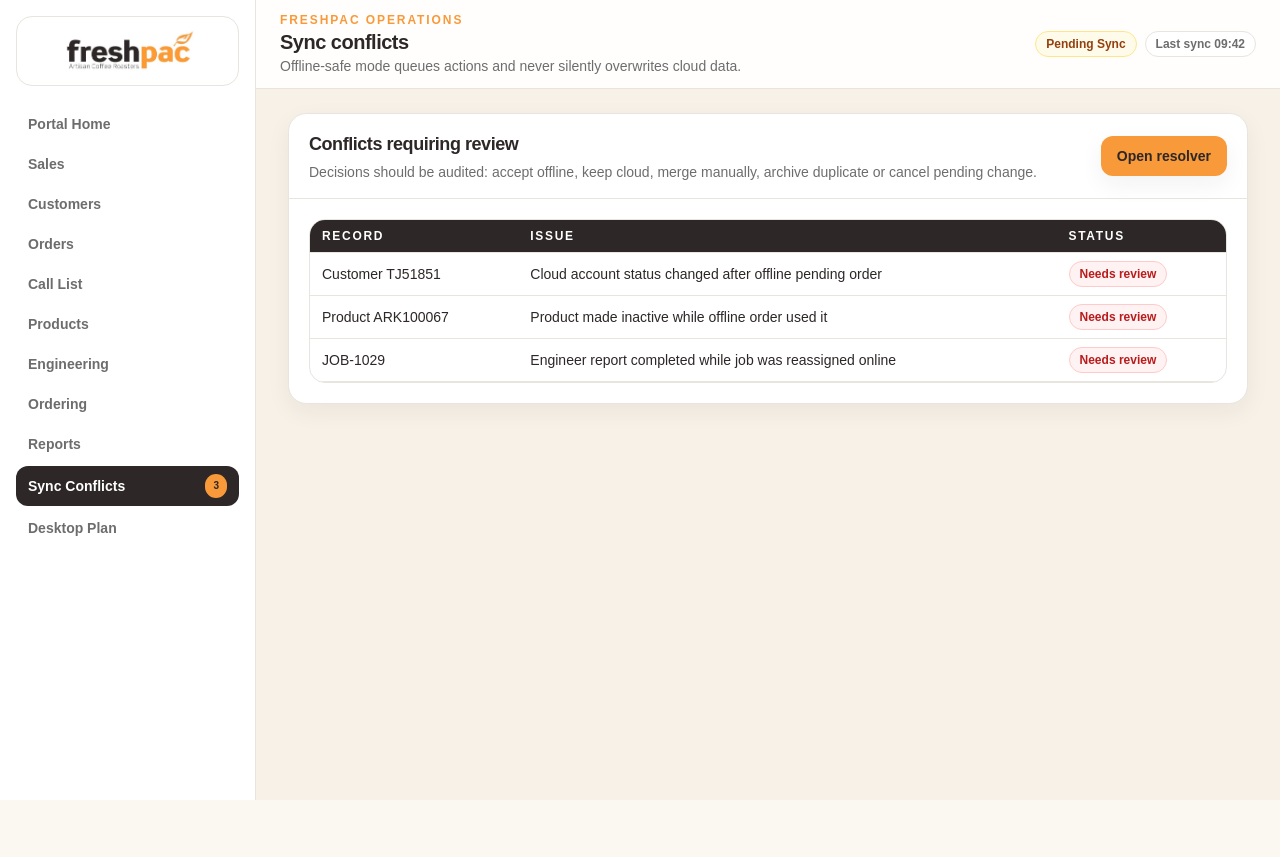
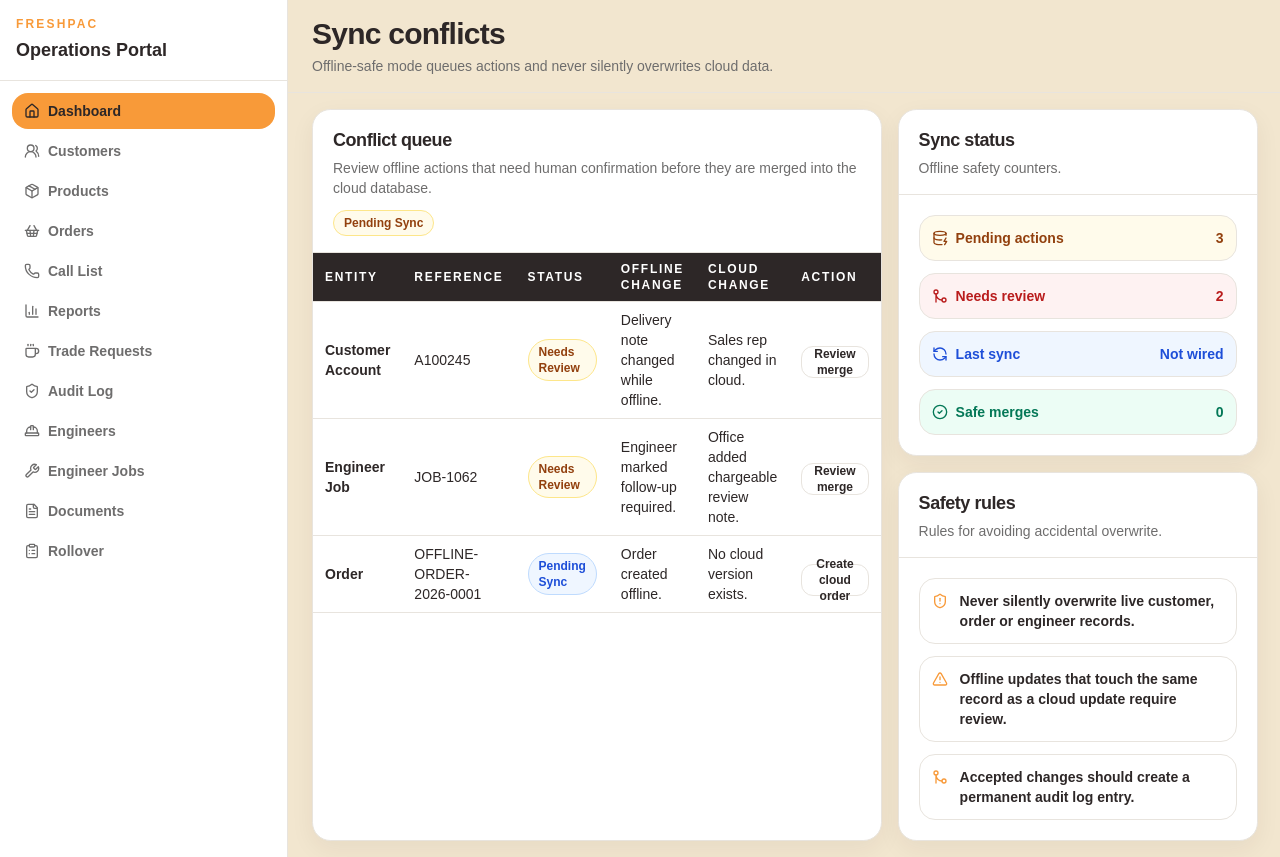
Before and after one commit to AnimeJunkie1412/Freshpac_007_V2, a Next.js app: page /portal/sales/sync-conflicts in a window 1280 px wide. Before the commit the page ends 800 px from the top, so only its background shows below. Built offline with nearby package versions, Linux system fonts and the light colour scheme.

Commit message:
Fix mobile portal layout and shell status props

```diff
--- a/src/app/layout.tsx
+++ b/src/app/layout.tsx
@@ -1,14 +1,19 @@
 import type { Metadata } from "next";
 import "./globals.css";
+import "./mobile-fixes.css";
 
 export const metadata: Metadata = {
-  title: "Freshpac B2B Operations Platform",
-  description: "Public website, ordering portal, sales portal and engineering portal framework for Freshpac."
+  title: "Freshpac B2B Platform",
+  description: "Freshpac Teas and Coffees operations platform"
 };
 
-export default function RootLayout({ children }: Readonly<{ children: React.ReactNode }>) {
+export default function RootLayout({
+  children
+}: {
+  children: React.ReactNode;
+}) {
   return (
-    <html lang="en-GB">
+    <html lang="en">
       <body>{children}</body>
     </html>
   );
--- /dev/null
+++ b/src/app/mobile-fixes.css
@@ -0,0 +1,48 @@
+html,
+body {
+  max-width: 100%;
+  overflow-x: hidden;
+}
+
+* {
+  box-sizing: border-box;
+}
+
+.portal-mobile-safe {
+  min-width: 0;
+  max-width: 100vw;
+  overflow-x: hidden;
+}
+
+.portal-content-safe {
+  min-width: 0;
+  width: 100%;
+  max-width: 100%;
+}
+
+.portal-scroll-panel {
+  min-width: 0;
+  max-width: 100%;
+  overflow-x: auto;
+  -webkit-overflow-scrolling: touch;
+}
+
+.fp-compact-table {
+  width: 100%;
+}
+
+@media (max-width: 768px) {
+  .fp-compact-table {
+    min-width: 760px;
+  }
+
+  .fp-compact-table th,
+  .fp-compact-table td {
+    white-space: nowrap;
+  }
+
+  .portal-card-safe {
+    min-width: 0;
+    max-width: calc(100vw - 1rem);
+  }
+}
--- a/src/app/portal/desktop/page.tsx
+++ b/src/app/portal/desktop/page.tsx
@@ -1,41 +1,110 @@
+import { Database, HardDriveDownload, RefreshCcw, WifiOff } from "lucide-react";
 import { PortalShell } from "@/components/layout/portal-shell";
 import { Badge } from "@/components/ui/badge";
 import { Card, CardContent, CardDescription, CardHeader, CardTitle } from "@/components/ui/card";
-import { offlineAllowedActions, offlineBlockedActions } from "@/lib/offline/offline-rules";
 
 export default function DesktopPlanPage() {
   return (
-    <PortalShell title="Desktop offline plan" subtitle="Framework for Tauri/Electron shell, SQLite local cache, offline queue and Supabase sync." activeHref="/portal/desktop" status="Pending Sync">
+    <PortalShell
+      title="Desktop offline plan"
+      subtitle="Framework for Tauri/Electron shell, SQLite local cache, offline queue and Supabase sync."
+      activeHref="/portal/desktop"
+    >
       <div className="grid gap-4 lg:grid-cols-2">
-        <Card>
+        <Card className="portal-card-safe">
           <CardHeader>
-            <CardTitle>Allowed while offline</CardTitle>
-            <CardDescription>Actions become pending drafts or queued sync actions.</CardDescription>
+            <div className="flex items-center justify-between gap-3">
+              <div>
+                <CardTitle>Offline sync architecture</CardTitle>
+                <CardDescription>
+                  Planned desktop sync structure for engineers and telesales staff.
+                </CardDescription>
+              </div>
+
+              <Badge tone="warning">Pending Sync</Badge>
+            </div>
           </CardHeader>
-          <CardContent className="grid gap-2">
-            {offlineAllowedActions.map((action) => (
-              <div key={action} className="flex items-center justify-between rounded-2xl border border-emerald-100 bg-emerald-50 px-3 py-2 text-sm font-semibold text-emerald-800">
-                {action}
-                <Badge tone="success">Allowed</Badge>
-              </div>
-            ))}
+
+          <CardContent className="grid gap-3">
+            <FeatureRow
+              icon={<Database className="size-4" />}
+              title="SQLite local cache"
+              description="Customer accounts, jobs, orders and pricing cached locally."
+            />
+
+            <FeatureRow
+              icon={<WifiOff className="size-4" />}
+              title="Offline engineer mode"
+              description="Engineer jobs continue working without signal."
+            />
+
+            <FeatureRow
+              icon={<RefreshCcw className="size-4" />}
+              title="Background sync queue"
+              description="Changes sync back to Supabase automatically."
+            />
+
+            <FeatureRow
+              icon={<HardDriveDownload className="size-4" />}
+              title="Delta downloads"
+              description="Only changed records downloaded to devices."
+            />
           </CardContent>
         </Card>
-        <Card>
+
+        <Card className="portal-card-safe">
           <CardHeader>
-            <CardTitle>Blocked while offline</CardTitle>
-            <CardDescription>Protected actions need live cloud checks before becoming final.</CardDescription>
+            <CardTitle>Planned sync protections</CardTitle>
+            <CardDescription>
+              Preventing data corruption between offline devices and live portal updates.
+            </CardDescription>
           </CardHeader>
-          <CardContent className="grid gap-2">
-            {offlineBlockedActions.map((action) => (
-              <div key={action} className="flex items-center justify-between rounded-2xl border border-red-100 bg-red-50 px-3 py-2 text-sm font-semibold text-red-800">
-                {action}
-                <Badge tone="danger">Blocked</Badge>
-              </div>
-            ))}
+
+          <CardContent>
+            <div className="space-y-3">
+              {[
+                "Version tracking on all synced entities",
+                "Conflict review queue for admin users",
+                "Per-device sync logs",
+                "Soft-delete recovery support",
+                "Partial retry queue support",
+                "Offline image upload queue",
+                "Sync throttling for weak connections"
+              ].map((item) => (
+                <div
+                  key={item}
+                  className="rounded-2xl border border-freshpac-panel bg-white p-3 text-sm font-semibold text-freshpac-charcoal"
+                >
+                  {item}
+                </div>
+              ))}
+            </div>
           </CardContent>
         </Card>
       </div>
     </PortalShell>
   );
 }
+
+function FeatureRow({
+  icon,
+  title,
+  description
+}: {
+  icon: React.ReactNode;
+  title: string;
+  description: string;
+}) {
+  return (
+    <div className="flex gap-3 rounded-2xl border border-freshpac-panel bg-white p-3">
+      <div className="mt-0.5 rounded-xl bg-orange-100 p-2 text-freshpac-charcoal">
+        {icon}
+      </div>
+
+      <div>
+        <p className="font-black text-freshpac-charcoal">{title}</p>
+        <p className="mt-1 text-sm text-freshpac-grey">{description}</p>
+      </div>
+    </div>
+  );
+}
--- a/src/app/portal/sales/sync-conflicts/page.tsx
+++ b/src/app/portal/sales/sync-conflicts/page.tsx
@@ -1,37 +1,173 @@
+import { AlertTriangle, CheckCircle2, DatabaseZap, GitMerge, RefreshCcw, ShieldAlert } from "lucide-react";
 import { PortalShell } from "@/components/layout/portal-shell";
 import { Badge } from "@/components/ui/badge";
 import { Button } from "@/components/ui/button";
 import { Card, CardContent, CardDescription, CardHeader, CardTitle } from "@/components/ui/card";
-import { DataTable } from "@/components/ui/data-table";
 
 const conflicts = [
-  { record: "Customer TJ51851", issue: "Cloud account status changed after offline pending order", action: "Needs review" },
-  { record: "Product ARK100067", issue: "Product made inactive while offline order used it", action: "Needs review" },
-  { record: "JOB-1029", issue: "Engineer report completed while job was reassigned online", action: "Needs review" }
+  {
+    entity: "Customer Account",
+    reference: "A100245",
+    status: "Needs Review",
+    offlineChange: "Delivery note changed while offline.",
+    cloudChange: "Sales rep changed in cloud.",
+    action: "Review merge"
+  },
+  {
+    entity: "Engineer Job",
+    reference: "JOB-1062",
+    status: "Needs Review",
+    offlineChange: "Engineer marked follow-up required.",
+    cloudChange: "Office added chargeable review note.",
+    action: "Review merge"
+  },
+  {
+    entity: "Order",
+    reference: "OFFLINE-ORDER-2026-0001",
+    status: "Pending Sync",
+    offlineChange: "Order created offline.",
+    cloudChange: "No cloud version exists.",
+    action: "Create cloud order"
+  }
 ];
 
 export default function SyncConflictsPage() {
   return (
-    <PortalShell title="Sync conflicts" subtitle="Offline-safe mode queues actions and never silently overwrites cloud data." activeHref="/portal/sales/sync-conflicts" status="Pending Sync">
-      <Card>
-        <CardHeader className="flex flex-row items-center justify-between gap-4">
+    <PortalShell
+      title="Sync conflicts"
+      subtitle="Offline-safe mode queues actions and never silently overwrites cloud data."
+      activeHref="/portal/sales/sync-conflicts"
+    >
+      <div className="grid gap-4 xl:grid-cols-[1fr_360px]">
+        <Card className="portal-card-safe">
+          <CardHeader>
+            <div className="flex flex-wrap items-center justify-between gap-3">
               <div>
-            <CardTitle>Conflicts requiring review</CardTitle>
-            <CardDescription>Decisions should be audited: accept offline, keep cloud, merge manually, archive duplicate or cancel pending change.</CardDescription>
+                <CardTitle>Conflict queue</CardTitle>
+                <CardDescription>
+                  Review offline actions that need human confirmation before they are merged into the cloud database.
+                </CardDescription>
               </div>
-          <Button type="button">Open resolver</Button>
+
+              <Badge tone="warning">Pending Sync</Badge>
+            </div>
           </CardHeader>
-        <CardContent>
-          <DataTable
-            rows={conflicts as any}
-            columns={[
-              { header: "Record", accessor: "record" },
-              { header: "Issue", accessor: "issue" },
-              { header: "Status", accessor: (row: any) => <Badge tone="danger">{row.action}</Badge> }
-            ]}
+
+          <CardContent className="p-0">
+            <div className="portal-scroll-panel">
+              <table className="fp-compact-table min-w-full border-collapse">
+                <thead>
+                  <tr>
+                    <th>Entity</th>
+                    <th>Reference</th>
+                    <th>Status</th>
+                    <th>Offline change</th>
+                    <th>Cloud change</th>
+                    <th>Action</th>
+                  </tr>
+                </thead>
+
+                <tbody>
+                  {conflicts.map((conflict) => (
+                    <tr key={`${conflict.entity}-${conflict.reference}`}>
+                      <td className="font-bold">{conflict.entity}</td>
+                      <td>{conflict.reference}</td>
+                      <td>
+                        <Badge tone={conflict.status === "Pending Sync" ? "info" : "warning"}>
+                          {conflict.status}
+                        </Badge>
+                      </td>
+                      <td>{conflict.offlineChange}</td>
+                      <td>{conflict.cloudChange}</td>
+                      <td>
+                        <Button type="button" size="sm" variant="secondary">
+                          {conflict.action}
+                        </Button>
+                      </td>
+                    </tr>
+                  ))}
+                </tbody>
+              </table>
+            </div>
+          </CardContent>
+        </Card>
+
+        <div className="grid content-start gap-4">
+          <Card className="portal-card-safe">
+            <CardHeader>
+              <CardTitle>Sync status</CardTitle>
+              <CardDescription>Offline safety counters.</CardDescription>
+            </CardHeader>
+
+            <CardContent className="grid gap-3">
+              <StatusRow icon={<DatabaseZap className="size-4" />} label="Pending actions" value="3" tone="warning" />
+              <StatusRow icon={<GitMerge className="size-4" />} label="Needs review" value="2" tone="danger" />
+              <StatusRow icon={<RefreshCcw className="size-4" />} label="Last sync" value="Not wired" tone="info" />
+              <StatusRow icon={<CheckCircle2 className="size-4" />} label="Safe merges" value="0" tone="success" />
+            </CardContent>
+          </Card>
+
+          <Card className="portal-card-safe">
+            <CardHeader>
+              <CardTitle>Safety rules</CardTitle>
+              <CardDescription>Rules for avoiding accidental overwrite.</CardDescription>
+            </CardHeader>
+
+            <CardContent className="space-y-3">
+              <Rule
+                icon={<ShieldAlert className="size-4" />}
+                text="Never silently overwrite live customer, order or engineer records."
+              />
+              <Rule
+                icon={<AlertTriangle className="size-4" />}
+                text="Offline updates that touch the same record as a cloud update require review."
+              />
+              <Rule
+                icon={<GitMerge className="size-4" />}
+                text="Accepted changes should create a permanent audit log entry."
               />
             </CardContent>
           </Card>
+        </div>
+      </div>
     </PortalShell>
   );
 }
+
+function StatusRow({
+  icon,
+  label,
+  value,
+  tone
+}: {
+  icon: React.ReactNode;
+  label: string;
+  value: string;
+  tone: "success" | "warning" | "danger" | "info";
+}) {
+  const tones = {
+    success: "bg-emerald-50 text-emerald-700",
+    warning: "bg-amber-50 text-amber-800",
+    danger: "bg-red-50 text-red-700",
+    info: "bg-blue-50 text-blue-700"
+  };
+
+  return (
+    <div className={`flex items-center justify-between rounded-2xl border border-freshpac-panel p-3 ${tones[tone]}`}>
+      <div className="flex items-center gap-2">
+        {icon}
+        <p className="text-sm font-bold">{label}</p>
+      </div>
+      <p className="text-sm font-black">{value}</p>
+    </div>
+  );
+}
+
+function Rule({ icon, text }: { icon: React.ReactNode; text: string }) {
+  return (
+    <div className="flex gap-3 rounded-2xl border border-freshpac-panel bg-white p-3 text-sm font-semibold text-freshpac-charcoal">
+      <div className="mt-0.5 text-freshpac-orange">{icon}</div>
+      <p>{text}</p>
+    </div>
+  );
+}
--- a/src/components/layout/portal-shell.tsx
+++ b/src/components/layout/portal-shell.tsx
@@ -1,81 +1,108 @@
 import Link from "next/link";
-import Image from "next/image";
-import { Badge } from "@/components/ui/badge";
-import { cn } from "@/lib/utils";
+import type { ReactNode } from "react";
+import {
+  BarChart3,
+  ClipboardList,
+  Coffee,
+  FileText,
+  HardHat,
+  Home,
+  Package,
+  Phone,
+  ShieldCheck,
+  ShoppingBasket,
+  UsersRound,
+  Wrench
+} from "lucide-react";
 
-const portalNav = [
-  { label: "Portal Home", href: "/portal" },
-  { label: "Sales", href: "/portal/sales" },
-  { label: "Customers", href: "/portal/sales/customers" },
-  { label: "Orders", href: "/portal/sales/orders" },
-  { label: "Call List", href: "/portal/sales/call-list" },
-  { label: "Products", href: "/portal/sales/products" },
-  { label: "Engineering", href: "/portal/engineering" },
-  { label: "Ordering", href: "/portal/ordering" },
-  { label: "Reports", href: "/portal/sales/reports" },
-  { label: "Sync Conflicts", href: "/portal/sales/sync-conflicts" },
-  { label: "Desktop Plan", href: "/portal/desktop" }
+const navItems = [
+  { label: "Dashboard", href: "/portal", icon: Home },
+  { label: "Customers", href: "/portal/sales/customers", icon: UsersRound },
+  { label: "Products", href: "/portal/sales/products", icon: Package },
+  { label: "Orders", href: "/portal/sales/orders", icon: ShoppingBasket },
+  { label: "Call List", href: "/portal/sales/call-list", icon: Phone },
+  { label: "Reports", href: "/portal/sales/reports", icon: BarChart3 },
+  { label: "Trade Requests", href: "/portal/sales/trade-requests", icon: Coffee },
+  { label: "Audit Log", href: "/portal/sales/audit-log", icon: ShieldCheck },
+  { label: "Engineers", href: "/portal/engineers", icon: HardHat },
+  { label: "Engineer Jobs", href: "/portal/engineers/jobs", icon: Wrench },
+  { label: "Documents", href: "/portal/documents", icon: FileText },
+  { label: "Rollover", href: "/portal/rollover", icon: ClipboardList }
 ];
 
 export function PortalShell({
   title,
   subtitle,
   activeHref,
-  children,
-  status = "Online"
+  children
 }: {
   title: string;
-  subtitle: string;
-  activeHref: string;
-  children: React.ReactNode;
-  status?: "Online" | "Offline" | "Pending Sync";
+  subtitle?: string;
+  activeHref?: string;
+  children: ReactNode;
 }) {
-  const tone = status === "Online" ? "success" : status === "Offline" ? "danger" : "warning";
+  return (
+    <div className="portal-mobile-safe min-h-screen bg-freshpac-cream">
+      <div className="flex min-h-screen min-w-0 flex-col lg:flex-row">
+        <aside className="w-full shrink-0 border-b border-freshpac-panel bg-white lg:min-h-screen lg:w-72 lg:border-b-0 lg:border-r">
+          <div className="sticky top-0 z-30 bg-white">
+            <div className="border-b border-freshpac-panel p-4">
+              <Link href="/portal" className="block">
+                <p className="text-xs font-black uppercase tracking-[0.18em] text-freshpac-orange">
+                  Freshpac
+                </p>
+                <p className="mt-1 text-lg font-black text-freshpac-charcoal">
+                  Operations Portal
+                </p>
+              </Link>
+            </div>
+
+            <nav className="portal-scroll-panel flex gap-2 p-3 lg:block lg:max-h-[calc(100vh-88px)] lg:space-y-1 lg:overflow-y-auto">
+              {navItems.map((item) => {
+                const Icon = item.icon;
+                const isActive = activeHref
+                  ? activeHref === item.href || activeHref.startsWith(`${item.href}/`)
+                  : false;
 
                 return (
-    <div className="min-h-screen bg-[#f7f1e8]">
-      <aside className="fixed left-0 top-0 hidden h-screen w-64 border-r border-freshpac-panel bg-white p-4 lg:block">
-        <Link href="/" className="mb-5 flex items-center rounded-2xl border border-freshpac-panel p-3">
-          <Image src="/brand/freshpac-logo.jpg" alt="Freshpac" width={170} height={54} className="h-auto w-full object-contain" />
-        </Link>
-        <nav className="space-y-1">
-          {portalNav.map((item) => (
                   <Link
                     key={item.href}
                     href={item.href}
-              className={cn(
-                "flex items-center justify-between rounded-xl px-3 py-2 text-sm font-semibold transition",
-                activeHref === item.href ? "bg-freshpac-charcoal text-white" : "text-freshpac-grey hover:bg-orange-50 hover:text-freshpac-charcoal"
-              )}
+                    className={`flex shrink-0 items-center gap-2 rounded-2xl px-3 py-2 text-sm font-bold transition lg:w-full ${
+                      isActive
+                        ? "bg-freshpac-orange text-freshpac-charcoal"
+                        : "text-freshpac-grey hover:bg-orange-50 hover:text-freshpac-charcoal"
+                    }`}
                   >
-              {item.label}
-              {item.href === "/portal/sales/sync-conflicts" ? <span className="rounded-full bg-freshpac-orange px-2 py-0.5 text-[10px] font-black text-freshpac-charcoal">3</span> : null}
+                    <Icon className="size-4 shrink-0" />
+                    <span className="whitespace-nowrap">{item.label}</span>
                   </Link>
-          ))}
+                );
+              })}
             </nav>
+          </div>
         </aside>
-      <div className="lg:pl-64">
-        <header className="sticky top-0 z-30 border-b border-freshpac-panel bg-white/90 backdrop-blur">
-          <div className="flex items-center justify-between gap-4 px-4 py-3 sm:px-6">
-            <div>
-              <p className="text-xs font-bold uppercase tracking-[0.16em] text-freshpac-orange">Freshpac Operations</p>
-              <h1 className="text-xl font-black tracking-tight text-freshpac-charcoal">{title}</h1>
-              <p className="hidden text-sm text-freshpac-grey md:block">{subtitle}</p>
+
+        <main className="portal-content-safe flex-1">
+          <header className="sticky top-0 z-20 border-b border-freshpac-panel bg-freshpac-cream/95 px-3 py-4 backdrop-blur sm:px-5 lg:px-6">
+            <div className="min-w-0">
+              <h1 className="truncate text-2xl font-black tracking-tight text-freshpac-charcoal sm:text-3xl">
+                {title}
+              </h1>
+              {subtitle ? (
+                <p className="mt-1 line-clamp-2 text-sm text-freshpac-grey">
+                  {subtitle}
+                </p>
+              ) : null}
             </div>
-            <div className="flex items-center gap-2">
-              <Badge tone={tone}>{status}</Badge>
-              <Badge>Last sync 09:42</Badge>
+          </header>
+
+          <div className="portal-content-safe px-2 py-4 sm:px-5 lg:px-6">
+            <div className="portal-content-safe mx-auto max-w-[1600px]">
+              {children}
             </div>
           </div>
-          <div className="flex gap-1 overflow-x-auto border-t border-freshpac-panel px-4 py-2 lg:hidden">
-            {portalNav.map((item) => (
-              <Link key={item.href} href={item.href} className={cn("whitespace-nowrap rounded-xl px-3 py-2 text-xs font-semibold", activeHref === item.href ? "bg-freshpac-charcoal text-white" : "bg-white text-freshpac-grey")}>
-                {item.label}
-              </Link>
-            ))}
-          </div>
-        </header>
-        <main className="px-4 py-6 sm:px-6 lg:px-8">{children}</main>
+        </main>
       </div>
     </div>
   );
```
Lines whose indentation alone changed are shown as unchanged.
